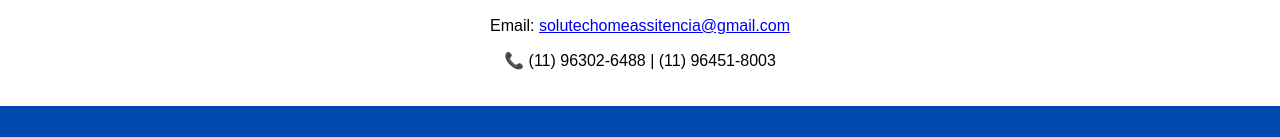
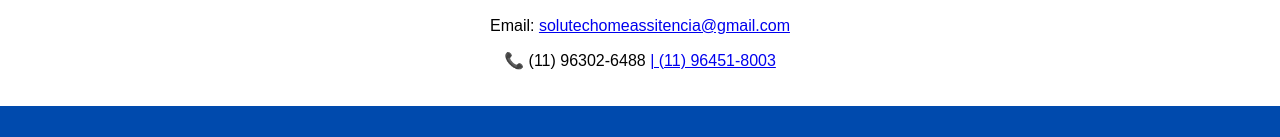
Before and after one commit to Flvlaurentino2008/solutechhome.github.io, a plain HTML site: page index.html in a window 1280 px wide. Shown: the part 793-930 px from the top of the page. Drawn offline with Linux system fonts and the light colour scheme; a script that the page names is missing.

Commit message:
Update index.html

```diff
--- a/index.html
+++ b/index.html
@@ -51,7 +51,7 @@
     <section id="contato" class="contact">
         <h2>Contato</h2>
         <p>Email: <a href="mailto:solutechomeassitencia@gmail.com">solutechomeassitencia@gmail.com</a></p>
-        <p>📞 (11) 96302-6488 <a href="https://wa.me/5511963026488"></a> | (11) 96451-8003</p>
+        <p>📞 (11) 96302-6488 <a href="https://wa.me/5511963026488">| (11) 96451-8003</a></p>
 
     </section>
 
```
